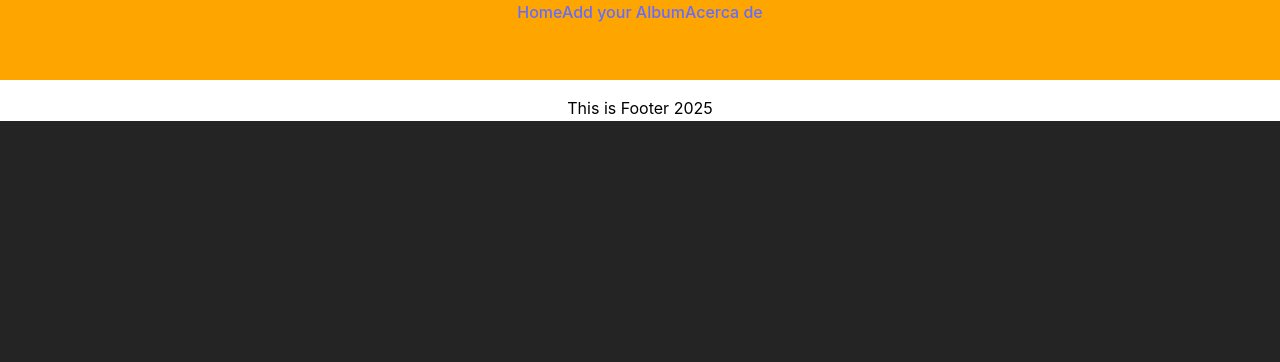
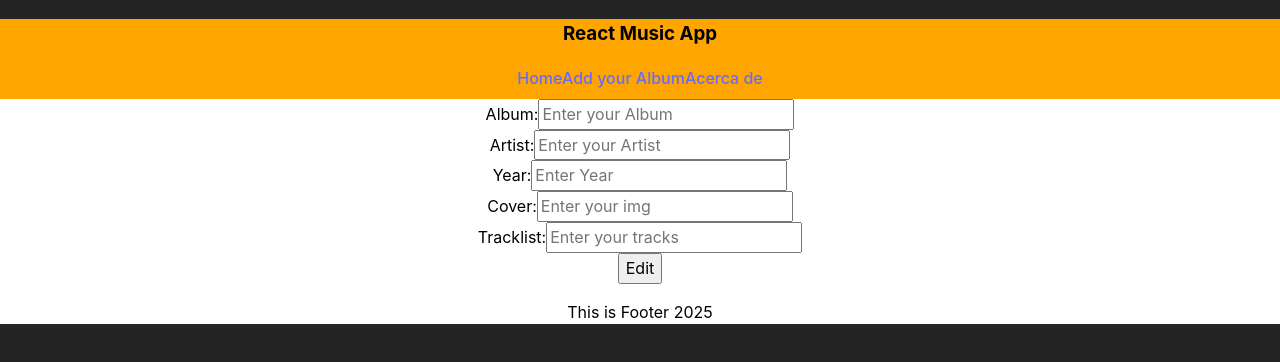
Before and after one commit to Music-App-Developers/react-music-app, a React (Vite) app: page /albums/edit/1 in a window 1280 px wide. Shown: the top 362 px of the page. Built offline with nearby package versions, Linux system fonts and the light colour scheme; no server answers.

Commit message:
add edit albums

```diff
--- a/src/App.jsx
+++ b/src/App.jsx
@@ -5,6 +5,7 @@ import Home from "./pages/Home"
 import NavBar from "./pages/navBar"
 import { Route, Routes } from "react-router-dom"
 import AlbumDetails from "./pages/AlbumDetails"
+import EditAlbum from "./pages/EditAlbum"
 
 
 function App() {
@@ -19,6 +20,8 @@ function App() {
         <Route path = "/newalbum" element = {<AddYourAlbum/>}/>
         <Route path = "/acercade" element = {<AcerdaDe/>}/>
         <Route path="/album/:albumId" element={<AlbumDetails  />} />
+        <Route path="/albums/edit/:albumId" element={<EditAlbum  />} />
+
 
       </Routes>
 
--- a/src/pages/AlbumDetails.jsx
+++ b/src/pages/AlbumDetails.jsx
@@ -1,4 +1,4 @@
-import { useParams } from "react-router-dom";
+import { Link, useParams } from "react-router-dom";
 import axios from "axios";
 import { useEffect, useState } from "react";
 import { useNavigate } from "react-router-dom";
@@ -54,7 +54,9 @@ function AlbumDetails() {
       <p>{albumDetail.year}</p>
       <img src={albumDetail.cover} alt={albumDetail.album} />
       <p>{albumDetail.tracklist}</p>
+      <Link to={`/albums/edit/${albumId}`}>
       <button>Edit your Album</button>
+      </Link>
       <br />
       <button onClick={deleteAlbum}>Delete</button>
     </div>
--- /dev/null
+++ b/src/pages/EditAlbum.jsx
@@ -0,0 +1,126 @@
+import axios from "axios"
+import { useEffect, useState } from "react"
+import { useNavigate } from "react-router-dom"
+import { useParams } from "react-router-dom"
+
+
+
+
+function EditAlbum() {
+
+    const [album, setAlbum] = useState("")
+    const [artist, setArtist] = useState("")
+    const [year, setYear] = useState("")
+    const [cover, setCover] = useState("")
+    const [tracklist, setTracklist] = useState("")
+
+    const { albumId } = useParams()
+
+    const navigate = useNavigate()
+
+    useEffect(() => {
+        axios.get(`https://react-music-app-9c72c-default-rtdb.europe-west1.firebasedatabase.app/albums/${albumId}.json`)
+            .then((response) => {
+                setAlbum(response.data.album)
+                setArtist(response.data.artist)
+                setCover(response.data.cover)
+                setYear(response.data.year)
+                setTracklist(response.data.tracklist)
+
+            })
+            .catch((error) => {
+                return (error)
+            })
+    }, [albumId] )
+
+
+    const handleSubmit = (e) => {
+        e.preventDefault()
+        const newDetails = {
+            album: album,
+            artist: artist,
+            year: year,
+            cover: cover,
+            tracklist: tracklist
+        }
+
+        axios.patch(`https://react-music-app-9c72c-default-rtdb.europe-west1.firebasedatabase.app/albums/${albumId}.json`, newDetails)
+            .then((response) => {
+                navigate(`/album/${albumId}`)
+            })
+            .catch((error) => {
+                console.log("error", error)
+            })
+
+    }
+
+
+
+    return (
+        <form onSubmit={handleSubmit}>
+            <label>
+                Album:
+                <input
+                    type="text"
+                    name="album"
+                    placeholder="Enter your Album"
+                    required
+                    value={album}
+                    onChange={(e) => { setAlbum(e.target.value) }}
+                />
+            </label>
+            <br />
+            <label>
+                Artist:
+                <input
+                    type="text"
+                    name="artist"
+                    placeholder="Enter your Artist"
+                    required
+                    value={artist}
+                    onChange={(e) => { setArtist(e.target.value) }}
+                />
+            </label>
+            <br />
+            <label>
+                Year:
+                <input
+                    type="number"
+                    name="Year"
+                    placeholder="Enter Year"
+                    required
+                    value={year}
+                    onChange={(e) => { setYear(e.target.value) }}
+                />
+            </label>
+            <br />
+            <label>
+                Cover:
+                <input
+                    type="url"
+                    name="cover"
+                    placeholder="Enter your img"
+
+                    value={cover}
+                    onChange={(e) => { setCover(e.target.value) }}
+                />
+            </label>
+            <br />
+            <label>
+                Tracklist:
+                <input
+                    type="text"
+                    name="tracklist"
+                    placeholder="Enter your tracks"
+
+                    value={tracklist}
+                    onChange={(e) => { setTracklist(e.target.value) }}
+                />
+            </label>
+            <br />
+            <button>Edit</button>
+        </form>
+    )
+}
+
+export default EditAlbum
--- a/src/pages/NavBar.jsx
+++ b/src/pages/NavBar.jsx
@@ -3,6 +3,7 @@ import { NavLink } from "react-router-dom"
 function NavBar () {
     return (
         <nav className="navBar">
+            <h3>React Music App</h3>
         <NavLink to = "/">Home</NavLink>
         <NavLink to = "/newalbum">Add your Album</NavLink>
         <NavLink to = "/acercade">Acerca de</NavLink>
```
Also changed, not shown: src/index.css (line endings or trailing spaces).
